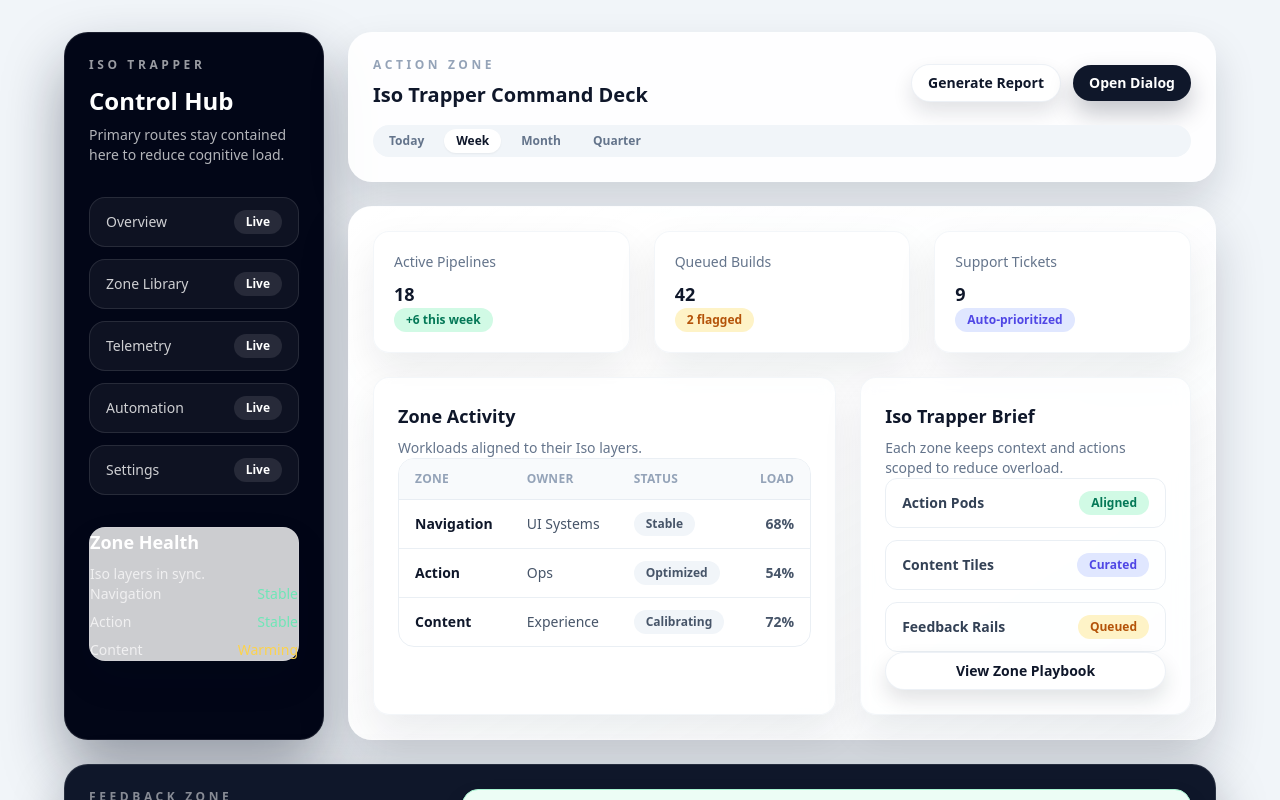
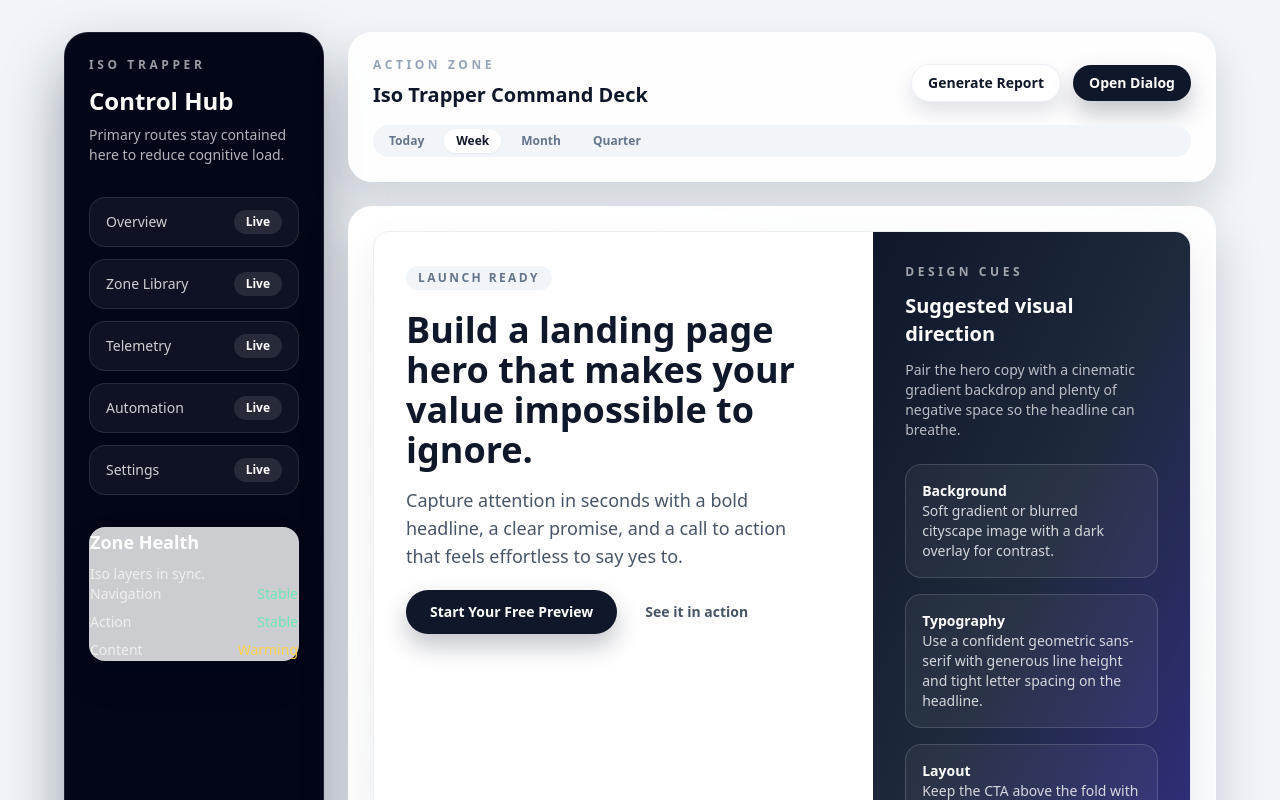
Before and after one commit to enotech-inc/iso-trapper, a Next.js app: page / in a window 1280 px wide. Shown: the top 800 px of the page. Built offline with nearby package versions, Linux system fonts and the light colour scheme.

Commit message:
Add landing page hero content

```diff
--- a/pages/index.tsx
+++ b/pages/index.tsx
@@ -116,6 +116,71 @@ const Home: NextPage = () => {
         content={
           // Content zone: layered cards and data tables with depth to guide scanning.
           <IsoZone variant="content" className="space-y-6">
+            <Card className="overflow-hidden border-slate-200/70 bg-white">
+              <div className="grid gap-6 lg:grid-cols-[1.2fr_0.8fr]">
+                <div className="space-y-5 p-8">
+                  <div className="inline-flex items-center gap-2 rounded-full bg-slate-100 px-3 py-1 text-xs font-semibold uppercase tracking-[0.2em] text-slate-500">
+                    Launch Ready
+                  </div>
+                  <div className="space-y-4">
+                    <h2 className="text-3xl font-semibold leading-tight text-slate-900 md:text-4xl">
+                      Build a landing page hero that makes your value impossible
+                      to ignore.
+                    </h2>
+                    <p className="text-base text-slate-600 md:text-lg">
+                      Capture attention in seconds with a bold headline, a clear
+                      promise, and a call to action that feels effortless to
+                      say yes to.
+                    </p>
+                  </div>
+                  <div className="flex flex-wrap items-center gap-3">
+                    <Button className="px-6 py-3 text-base">
+                      Start Your Free Preview
+                    </Button>
+                    <Button variant="ghost" className="text-slate-600">
+                      See it in action
+                    </Button>
+                  </div>
+                </div>
+                <div className="relative flex flex-col justify-between gap-6 bg-gradient-to-br from-slate-900 via-slate-800 to-indigo-900 p-8 text-white">
+                  <div className="space-y-3">
+                    <p className="text-xs font-semibold uppercase tracking-[0.3em] text-white/60">
+                      Design cues
+                    </p>
+                    <h3 className="text-xl font-semibold">
+                      Suggested visual direction
+                    </h3>
+                    <p className="text-sm text-white/70">
+                      Pair the hero copy with a cinematic gradient backdrop and
+                      plenty of negative space so the headline can breathe.
+                    </p>
+                  </div>
+                  <div className="space-y-4 text-sm text-white/80">
+                    <div className="rounded-2xl border border-white/15 bg-white/5 p-4">
+                      <p className="font-semibold text-white">Background</p>
+                      <p>
+                        Soft gradient or blurred cityscape image with a dark
+                        overlay for contrast.
+                      </p>
+                    </div>
+                    <div className="rounded-2xl border border-white/15 bg-white/5 p-4">
+                      <p className="font-semibold text-white">Typography</p>
+                      <p>
+                        Use a confident geometric sans-serif with generous line
+                        height and tight letter spacing on the headline.
+                      </p>
+                    </div>
+                    <div className="rounded-2xl border border-white/15 bg-white/5 p-4">
+                      <p className="font-semibold text-white">Layout</p>
+                      <p>
+                        Keep the CTA above the fold with a contrasting button
+                        color and a subtle hover glow.
+                      </p>
+                    </div>
+                  </div>
+                </div>
+              </div>
+            </Card>
             <div className="grid gap-6 lg:grid-cols-3">
               {[
                 {
```
